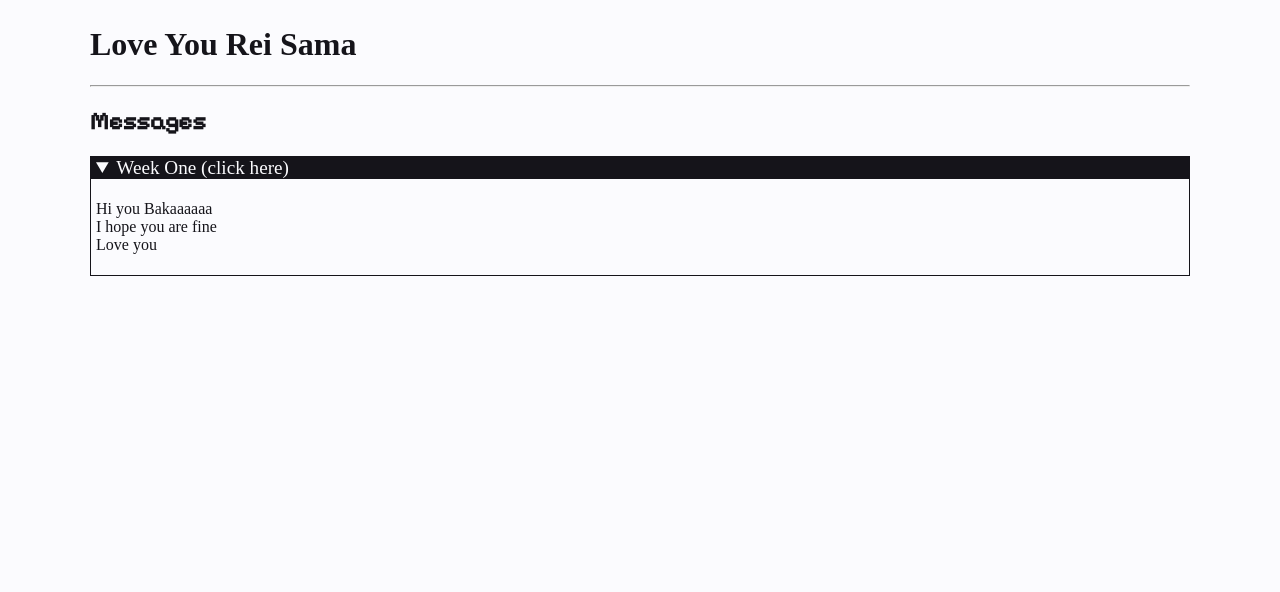
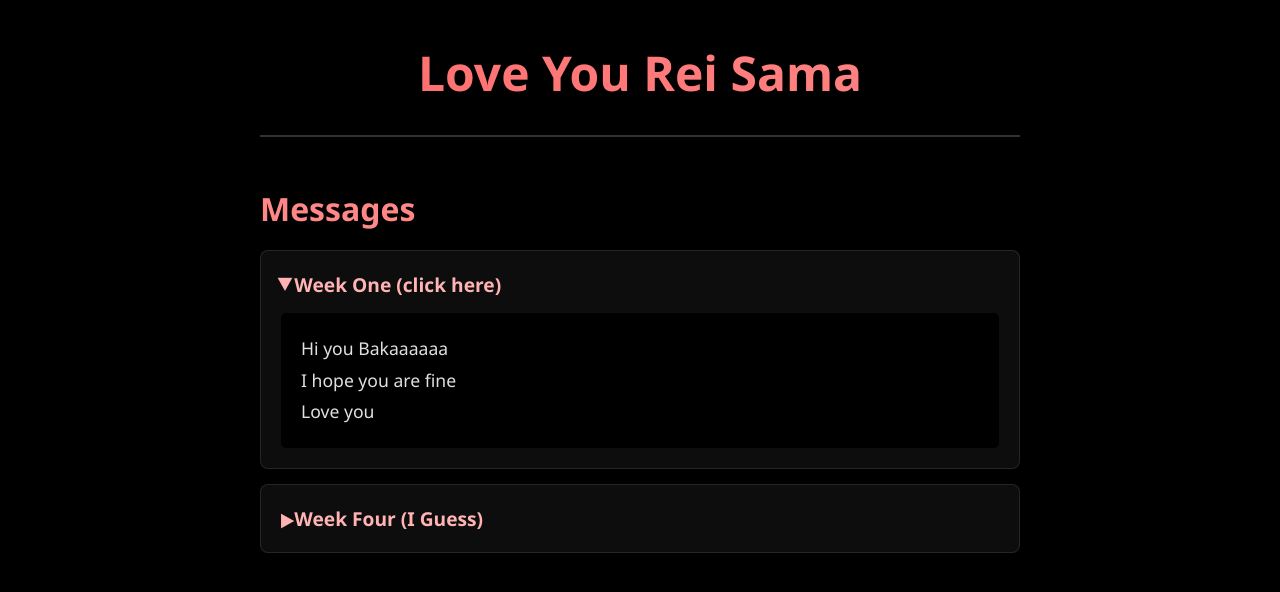
Before and after one commit to xoxrei/hello, a plain HTML site: page index.html in a window 1280 px wide. Both pictures are taken after a click on the heading "Week One (click here)". Drawn offline with Linux system fonts and the light colour scheme; a web font is replaced by a local one.

Commit message:
week four

```diff
--- a/index.html
+++ b/index.html
@@ -1,17 +1,134 @@
 <!DOCTYPE html>
-<html lang="en" prefix="og: http://sisyx.github.io">
+<html lang="en">
 <head>
 <meta charset="UTF-8">
 <meta name="viewport" content="width=device-width, initial-scale=1.0">
-	<meta name="description" content="سلام من سجادم">
-	<meta property="og:title" content="بلاگ سجاد" />
-	<meta property="og:site_name" content="sajad blog"/>
-	<meta property="og:description" content="میگیم و حرف میزنیم " />
-	<!-- <meta property="og:image" content="Link to your logo" /> -->
 <title>Love You Rei Sama</title>
-	<link rel="stylesheet" href="styles.css">
+<style>
+    * {
+        margin: 0;
+        padding: 0;
+        box-sizing: border-box;
+    }
+
+    body {
+        background: #000;
+        color: #fff;
+        font-family: 'Segoe UI', Tahoma, Geneva, Verdana, sans-serif;
+        min-height: 100vh;
+        overflow-x: hidden;
+    }
+
+    .container {
+        max-width: 800px;
+        margin: 0 auto;
+        padding: 40px 20px;
+    }
+
+    header h1 {
+        font-size: 3rem;
+        text-align: center;
+        margin-bottom: 20px;
+        background: linear-gradient(45deg, #ff6b6b, #ff8787);
+        -webkit-background-clip: text;
+        -webkit-text-fill-color: transparent;
+        background-clip: text;
+    }
+
+    hr {
+        border: none;
+        border-top: 2px solid #333;
+        margin: 30px 0;
+    }
+
+    main {
+        padding: 20px 0;
+    }
+
+    section h2 {
+        font-size: 2rem;
+        margin-bottom: 20px;
+        color: #ff8787;
+    }
+
+    details {
+        background: rgba(255, 255, 255, 0.05);
+        border: 1px solid rgba(255, 255, 255, 0.1);
+        border-radius: 8px;
+        padding: 20px;
+        margin-bottom: 15px;
+        cursor: pointer;
+        transition: all 0.3s ease;
+    }
+
+    details:hover {
+        background: rgba(255, 255, 255, 0.08);
+        border-color: rgba(255, 139, 139, 0.3);
+    }
+
+    summary {
+        font-size: 1.2rem;
+        font-weight: 600;
+        color: #ffb3b3;
+        list-style: none;
+        user-select: none;
+    }
+
+    summary::-webkit-details-marker {
+        display: none;
+    }
+
+    summary::before {
+        content: '▶ ';
+        display: inline-block;
+        transition: transform 0.3s ease;
+    }
+
+    details[open] summary::before {
+        transform: rotate(90deg);
+    }
+
+    /* Spotlight container */
+    .message-container {
+        position: relative;
+        margin-top: 15px;
+        padding: 20px;
+        background: #000;
+        border-radius: 5px;
+    }
+
+    /* The actual text that's revealed */
+    .message-text {
+        line-height: 1.8;
+        font-size: 1.1rem;
+        color: #e0e0e0;
+        position: relative;
+        z-index: 1;
+    }
+
+    /* Dark overlay with spotlight cutout */
+    .spotlight-overlay {
+        position: absolute;
+        top: 0;
+        left: 0;
+        width: 100%;
+        height: 100%;
+        pointer-events: none;
+        z-index: 2;
+        border-radius: 5px;
+    }
+
+    .hint {
+        text-align: center;
+        margin-top: 40px;
+        font-size: 0.9rem;
+        color: #666;
+        font-style: italic;
+    }
+</style>
 </head>
 <body>
+
 <div class="container">
     <header>
         <h1>Love You Rei Sama</h1>
@@ -23,17 +140,61 @@
             <div>
                 <details>
                     <summary>Week One (click here)</summary>
-					<p>
+                    <div class="message-container">
+                        <div class="message-text">
                             Hi you Bakaaaaaa
                             <br />
                             I hope you are fine
                             <br />
                             Love you
-					</p>
+                        </div>
+                    </div>
                 </details>
+				<div>
+					<details>
+						<summary>Week Four (I Guess)</summary>
+						<div class="message-container spotlight">
+							<div class="message-text">
+								why did you go without sayiinnngnnnngngngngngng???????????
+								<br />
+								anyway I just missed you
+								<br />
+								wish you are doing well!
+								<br />
+								really not got much to say just wanted you to know I didn't forget about you
+								<br />
+								at least message me :(((
+								<br />
+								I don't know when you are comming back again, but next time <b><i>TELLL ME</i></b> That you are going
+							</div>
+							<div class="spotlight-overlay" id="spotlight"></div>
+						</div>
+						<p class="hint">move your mouse over the message to reveal it ✨</p>
+					</details>
+				</div>
             </div>
         </section>
     </main>
 </div>
+
+<script>
+    const spotlight = document.getElementById('spotlight');
+    const container = document.querySelector('.message-container.spotlight');
+
+    container.addEventListener('mousemove', (e) => {
+        const rect = container.getBoundingClientRect();
+        const x = e.clientX - rect.left;
+        const y = e.clientY - rect.top;
+
+        spotlight.style.background = `radial-gradient(circle 120px at ${x}px ${y}px, transparent 0%, rgba(0, 0, 0, 0.98) 100%)`;
+    });
+
+    container.addEventListener('mouseleave', () => {
+        spotlight.style.background = 'rgba(0, 0, 0, 0.98)';
+    });
+
+    // Initialize as dark
+    spotlight.style.background = 'rgba(0, 0, 0, 0.98)';
+</script>
 </body>
 </html>
```
Lines whose indentation alone changed are shown as unchanged.
